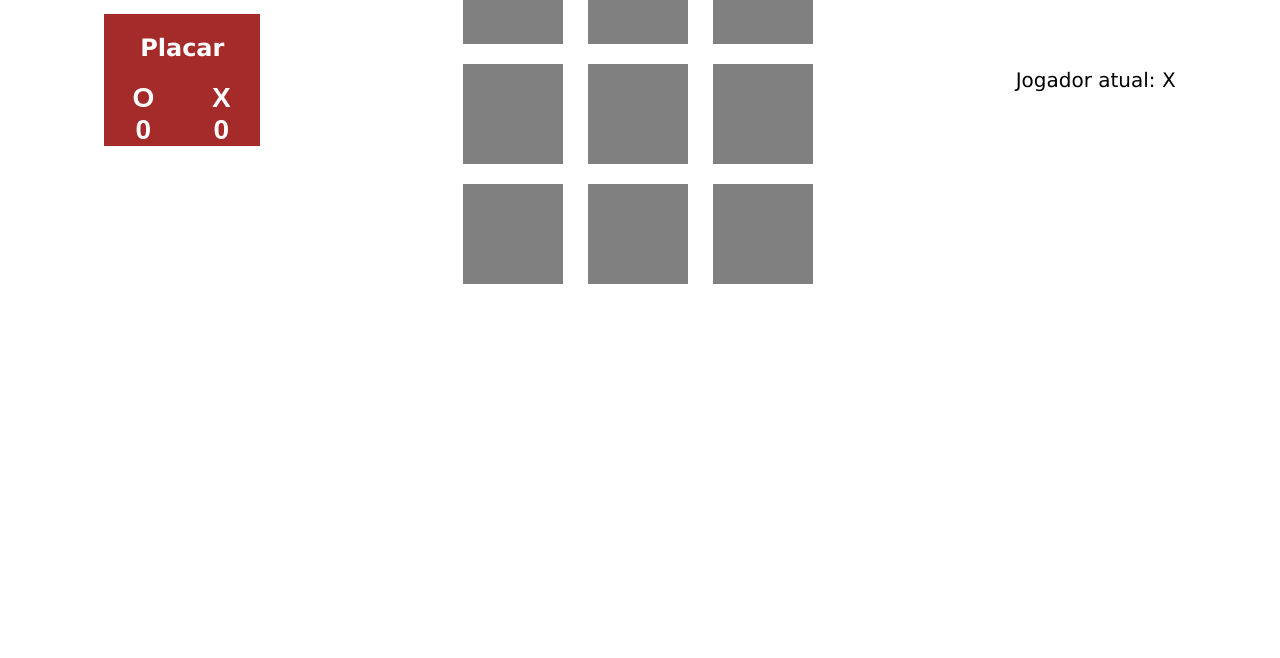
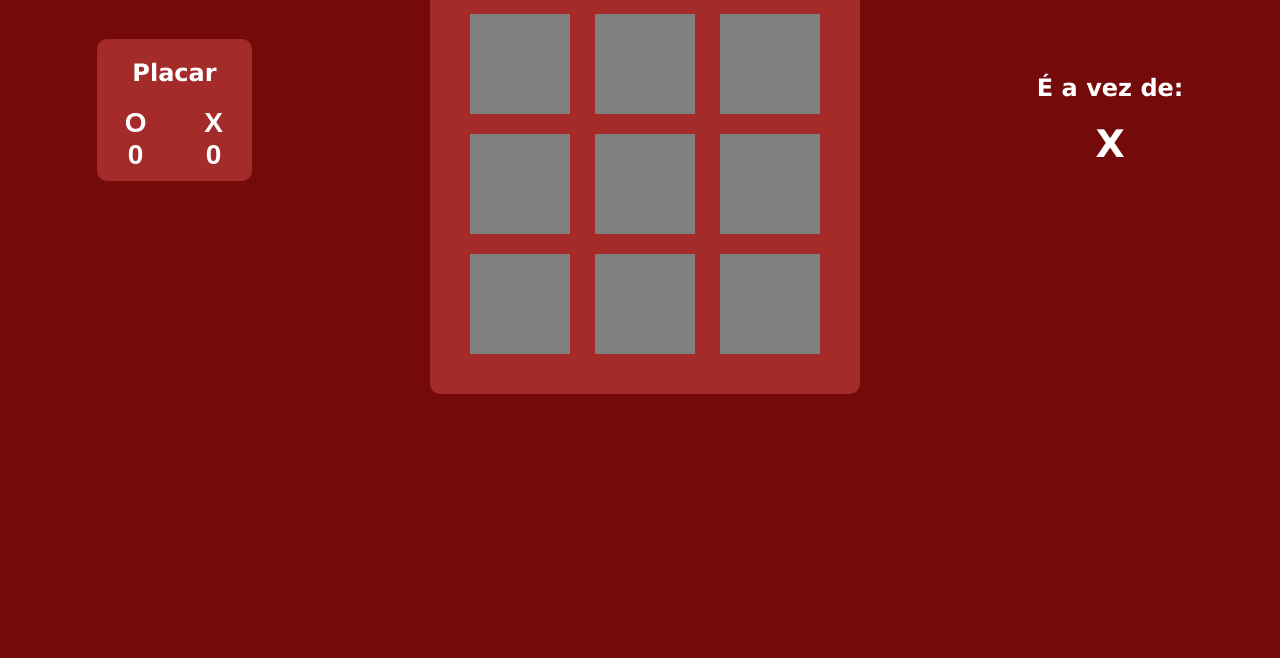
Before and after one commit to tgo-mas/JogoDaVelha, a plain HTML site: page index.html in a window 1280 px wide. Shown: the part 142-800 px from the top of the page. Drawn offline with Linux system fonts and the light colour scheme.

Commit message:
Adicionado mais cor e estilo ao site

```diff
--- a/index.html
+++ b/index.html
@@ -10,12 +10,12 @@
 <body>
     <section>
         <div class="placar">
-            <h1>Placar</h1><br/>
-            <div>O</div><div>X</div><br/>
+            <h1>Placar</h1>
+            <div>O</div><div>X</div>
             <div id="placarO">0</div><div id="placarX">0</div>
         </div>
     </section>
-    <section>
+    <section class="main">
         <div><h1>Jogo da Velha</h1></div>
 
         <div>
@@ -36,7 +36,8 @@
 
     </section>
     <section>
-        <label id="jogadorAtual">Jogador atual: X</label><br/>
+        <h2>É a vez de:</h2>
+        <label id="jogadorAtual">X</label><br/>
     </section>
 
     <script src="scripts/script.js"></script>
--- a/scripts/script.js
+++ b/scripts/script.js
@@ -45,7 +45,7 @@ function mudarJogador() {
     } else {
         player = "X";
     }
-    jogador.innerHTML = 'Jogador atual: ' + player;
+    jogador.innerHTML = player;
 }
 
 function verificarPlacar(i) {
--- a/styles/style.css
+++ b/styles/style.css
@@ -4,10 +4,22 @@ body {
     justify-content: center;
     text-align: center;
     font-family: Verdana, Geneva, Tahoma, sans-serif;
+    background-color: #750a0a;
 }
 
 section{
     margin: auto;
+    color: white;
+}
+
+.main{
+    background-color: #a52a2a;
+    color: white;
+    padding: 30px;
+    margin: auto;
+    position: relative;
+    top: 40px;
+    border-radius: 10px;
 }
 
 .quadro {
@@ -54,6 +66,8 @@ button {
     margin: auto;
     color: white;
     background-color: brown;
+    border-radius: 10px;
+    padding-bottom: 10px;
 }
 
 .placar h1{
@@ -68,3 +82,9 @@ button {
     font-family: Arial, Helvetica, sans-serif;
     font-weight: 600;
 }
+
+#jogadorAtual{
+    font-size: 38px;
+    font-weight: 600;
+    color: white;
+}
```
